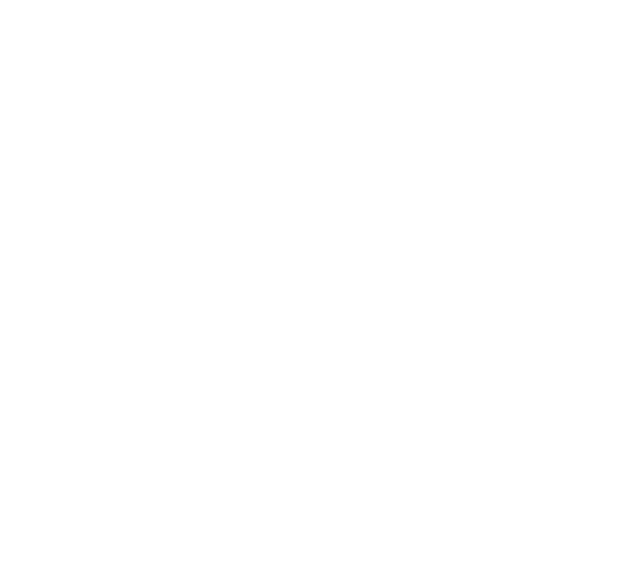
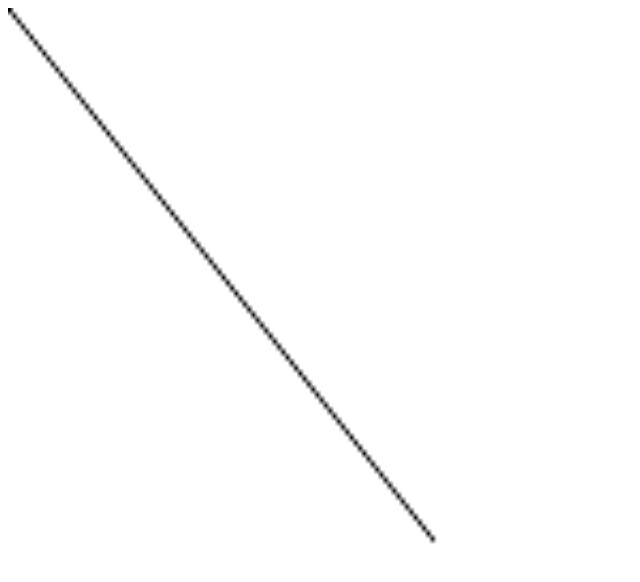
Before and after one commit to WaffleTheCoffeeDog/4D-Rendering, a plain HTML site: page index.html in a window 1280 px wide. Shown: the whole page, without its empty margins (0-640 px from the left). Drawn offline with Linux system fonts and the light colour scheme.

Commit message:
Update index.html

```diff
--- a/index.html
+++ b/index.html
@@ -2,6 +2,11 @@
 <script>
   var canvas = document.getElementById("canvas");
   var ctx = canvas.getContext('2d');
+  canvas.width = canvas.getBoundingClientRect().width;
+  canvas.height = canvas.getBoundingClientRect().height;
+  ctx.moveTo(0,0);
+  ctx.lineTo(100,100);
+  ctx.stroke();
 </script>
 <style>
   .renderingCanvas{
```
